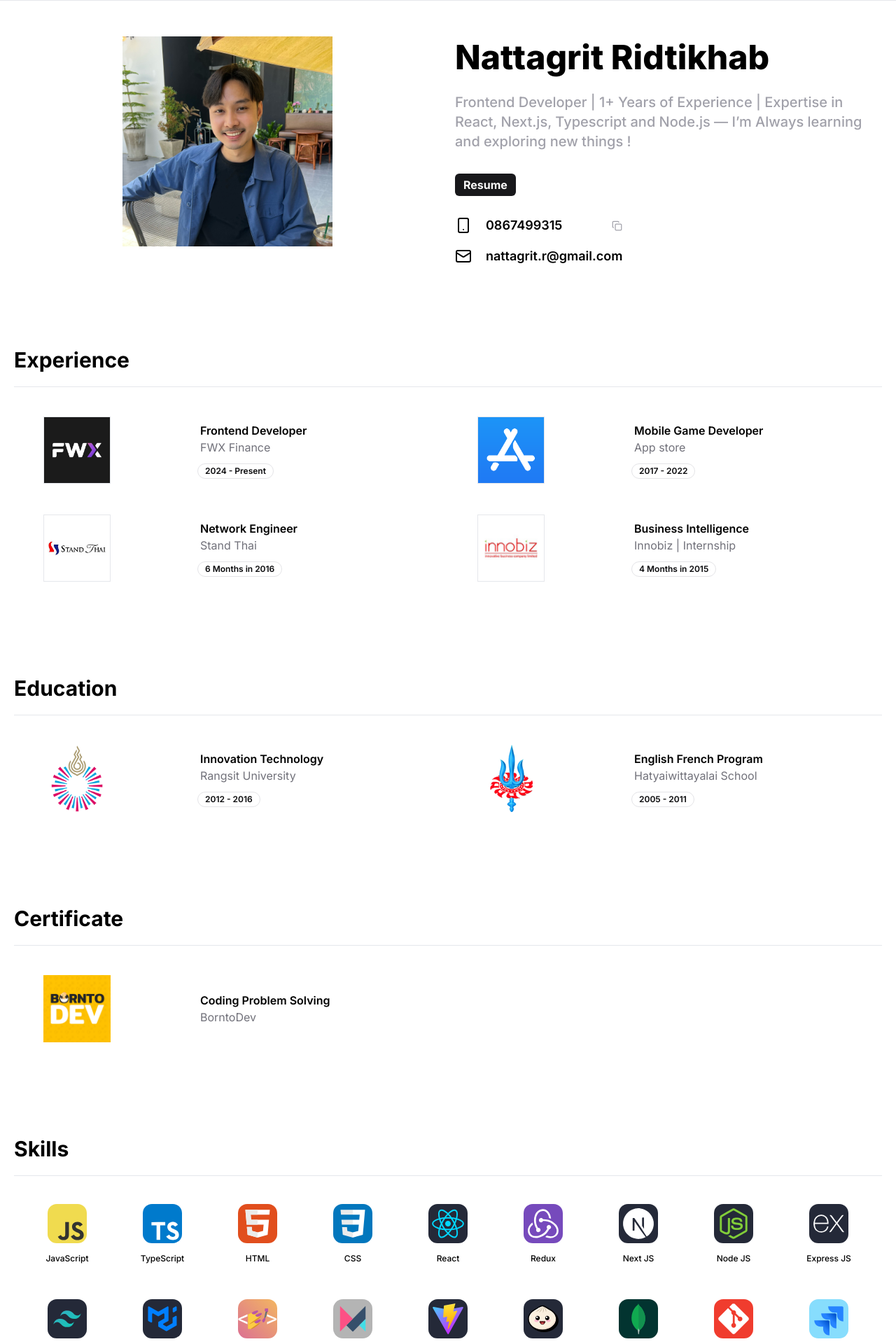
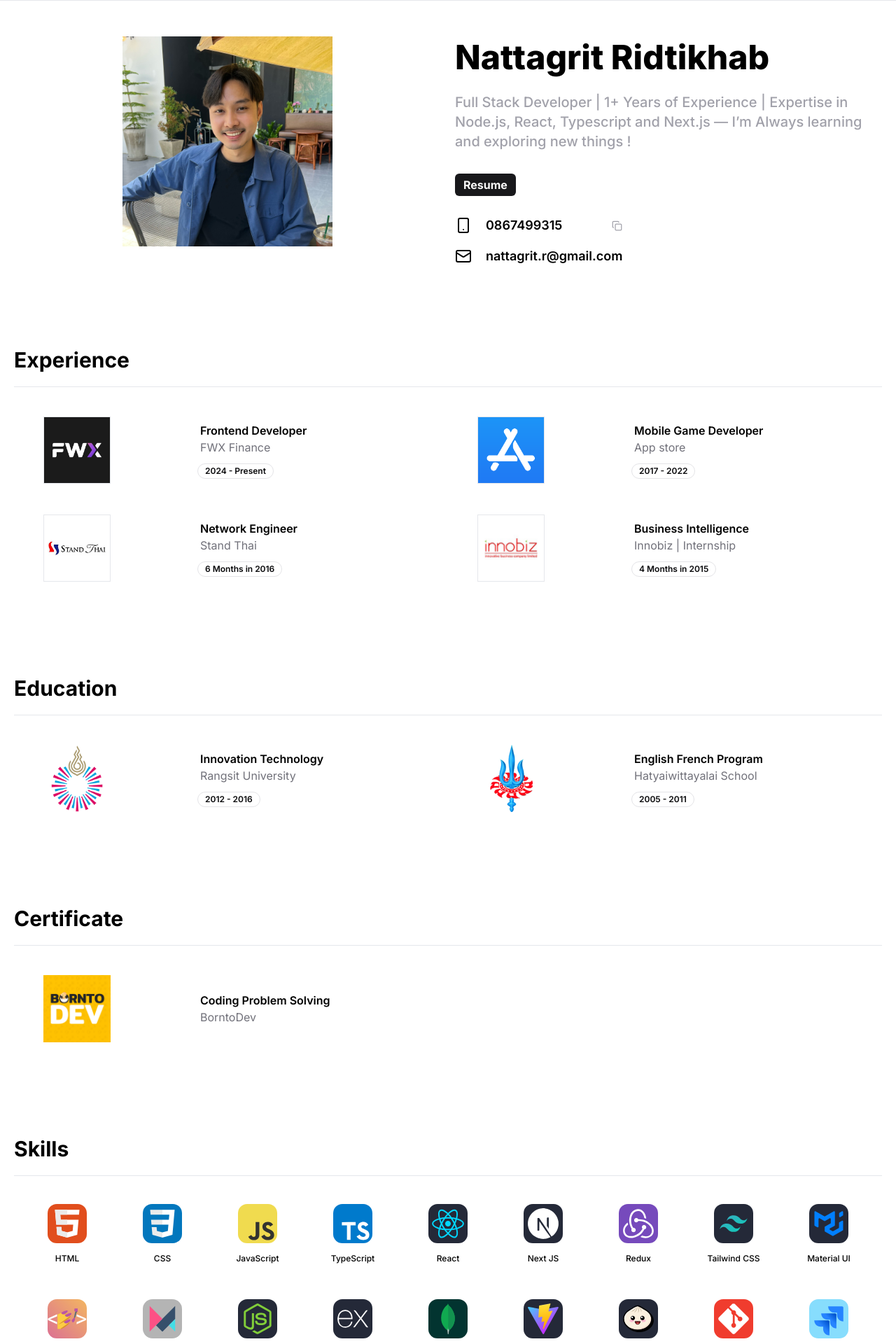
Before and after one commit to Basicbay/personal-website, a Next.js app: page / in a window 1280 px wide. Shown: the part 80-2000 px from the top of the page at 70% size. Built offline with nearby package versions, Linux system fonts and the light colour scheme; some icons are missing.

Commit message:
update profile

```diff
--- a/components/about.tsx
+++ b/components/about.tsx
@@ -42,9 +42,9 @@ export default function About() {
           Nattagrit Ridtikhab
         </p>
         <div className="text-lg sm:text-xl font-medium text-zinc-400 pb-2 ">
-          Frontend Developer | 1+ Years of Experience | Expertise in React,
-          Next.js, Typescript and Node.js — I’m Always learning and exploring new things
-          !
+          Full Stack Developer | 1+ Years of Experience | Expertise in Node.js,
+          React, Typescript and Next.js — I’m Always learning and exploring new
+          things !
         </div>
 
         <div className="flex items-center gap-x-3 ">
--- a/components/skill.tsx
+++ b/components/skill.tsx
@@ -5,24 +5,42 @@ import { motion } from "framer-motion";
 import { skillImage } from "./config/images";
 
 const items = [
+  { name: skillImage.HTML, title: "HTML" },
+{ name: skillImage.CSS, title: "CSS" },
 { name: skillImage.JavaScript, title: "JavaScript" },
 { name: skillImage.TypeScript, title: "TypeScript" },
-  { name: skillImage.HTML, title: "HTML" },
-  { name: skillImage.CSS, title: "CSS" },
 { name: skillImage.React, title: "React" },
+{ name: skillImage.NextJS, title: "Next JS" },
 { name: skillImage.Redux, title: "Redux" },
-  { name: skillImage.NextJS, title: "Next JS" },
-  { name: skillImage.NodeJS, title: "Node JS" },
-  { name: skillImage.Express, title: "Express JS" },
 { name: skillImage.TailwindCSS, title: "Tailwind CSS" },
 { name: skillImage.MUI, title: "Material UI" },
 { name: skillImage.StyledComponents, title: "Styled" },
 { name: skillImage.FramerMotion, title: "Framer Motion" },
+{ name: skillImage.NodeJS, title: "Node JS" },
+{ name: skillImage.Express, title: "Express JS" },
+{ name: skillImage.Mongo, title: "Mongo DB" },
 { name: skillImage.Vite, title: "Vite" },
 { name: skillImage.Bun, title: "Bun" },
-  { name: skillImage.Mongo, title: "Mongo DB" },
 { name: skillImage.Git, title: "Version Control" },
 { name: skillImage.Jira, title: "Jira" },
+  // { name: skillImage.JavaScript, title: "JavaScript" },
+  // { name: skillImage.TypeScript, title: "TypeScript" },
+  // { name: skillImage.HTML, title: "HTML" },
+  // { name: skillImage.CSS, title: "CSS" },
+  // { name: skillImage.NodeJS, title: "Node JS" },
+  // { name: skillImage.React, title: "React" },
+  // { name: skillImage.NextJS, title: "Next JS" },
+  // { name: skillImage.Express, title: "Express JS" },
+  // { name: skillImage.Mongo, title: "Mongo DB" },
+  // { name: skillImage.Redux, title: "Redux" },
+  // { name: skillImage.TailwindCSS, title: "Tailwind CSS" },
+  // { name: skillImage.MUI, title: "Material UI" },
+  // { name: skillImage.StyledComponents, title: "Styled" },
+  // { name: skillImage.FramerMotion, title: "Framer Motion" },
+  // { name: skillImage.Vite, title: "Vite" },
+  // { name: skillImage.Bun, title: "Bun" },
+  // { name: skillImage.Git, title: "Version Control" },
+  // { name: skillImage.Jira, title: "Jira" },
 ];
 
 export default function Skill() {
```
Lines whose indentation alone changed are shown as unchanged.
